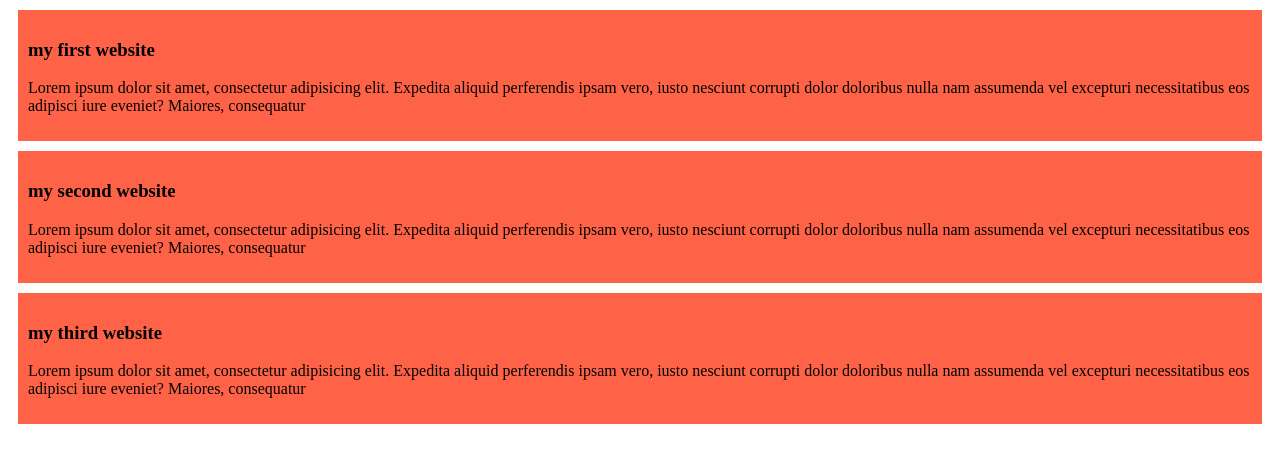
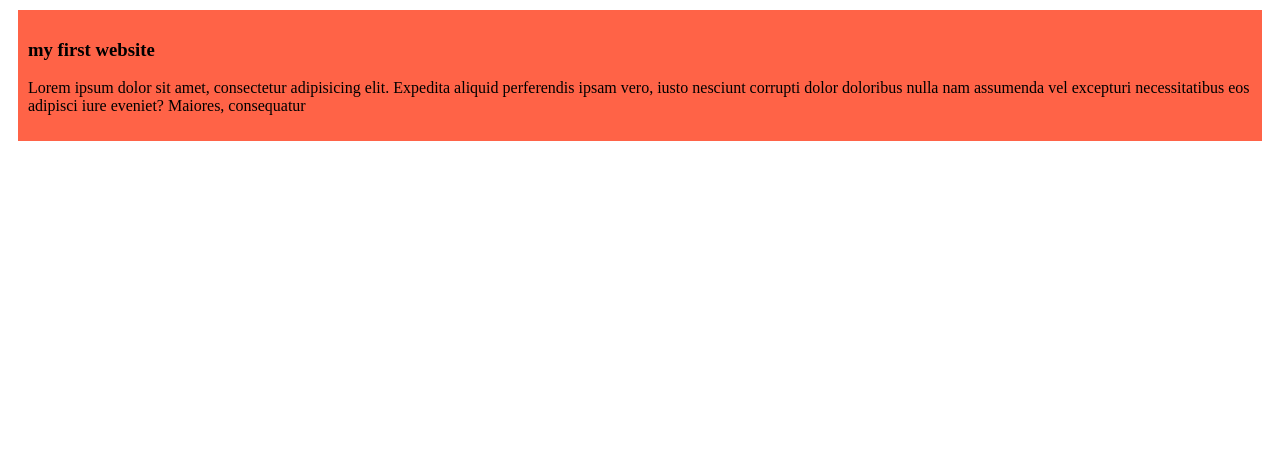
Before and after one commit to MDSADEK25799/My-first-simple-web-site, a plain HTML site: page index.html in a window 1280 px wide. Drawn offline with Linux system fonts and the light colour scheme.

Commit message:
added the first website

```diff
--- a/index.html
+++ b/index.html
@@ -11,16 +11,6 @@
         <h3>my first website</h3>
         <p>Lorem ipsum dolor sit amet, consectetur adipisicing elit. Expedita aliquid perferendis ipsam vero, iusto nesciunt corrupti dolor doloribus nulla nam assumenda vel excepturi necessitatibus eos adipisci iure eveniet? Maiores, consequatur</p>
     </div>
-    <div>
-        <h3>my second website</h3>
-        <p>Lorem ipsum dolor sit amet, consectetur adipisicing elit. Expedita aliquid perferendis ipsam vero, iusto nesciunt corrupti dolor doloribus nulla nam assumenda vel excepturi necessitatibus eos adipisci iure eveniet? Maiores, consequatur</p>
-    </div>
-    <div>
-        <h3>my third website</h3>
-        <p>Lorem ipsum dolor sit amet, consectetur adipisicing elit. Expedita aliquid perferendis ipsam vero, iusto nesciunt corrupti dolor doloribus nulla nam assumenda vel excepturi necessitatibus eos adipisci iure eveniet? Maiores, consequatur</p>
-    </div>
-
-
 
 </body>
 </html>
```
